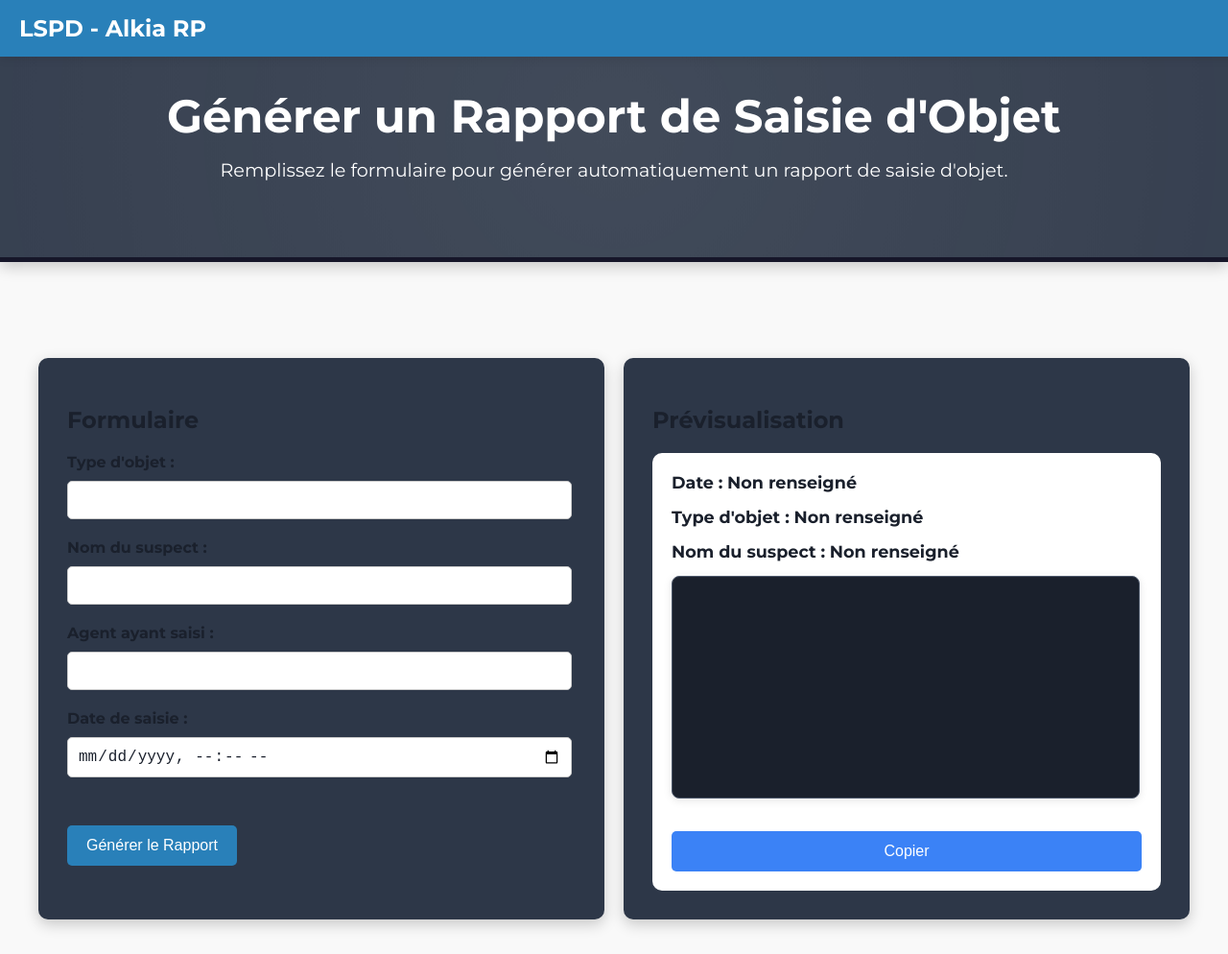
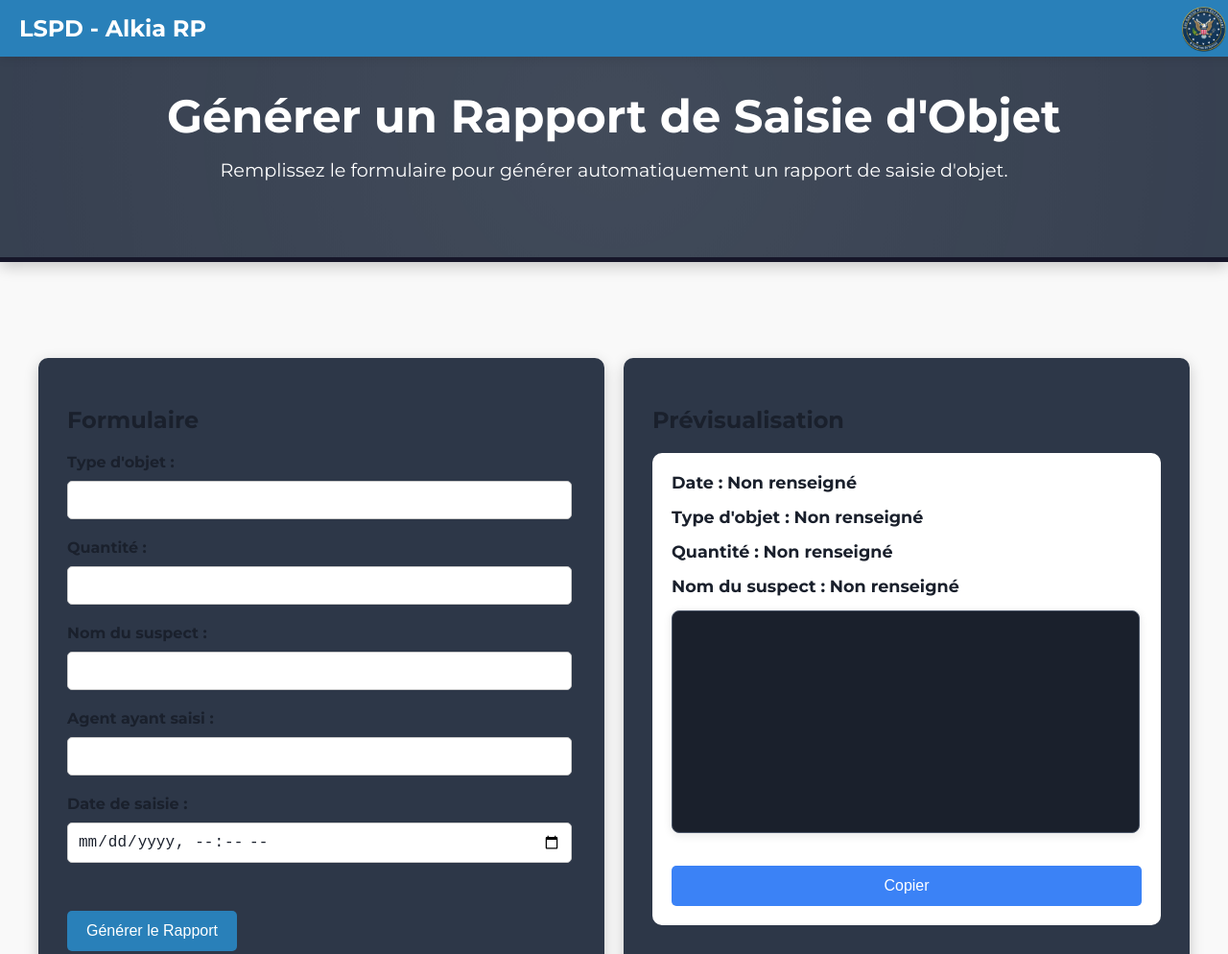
Before and after one commit to GOPICS0U/Centre-de-Controle-LSPD, a plain HTML site: page saisie.html in a window 1280 px wide. Shown: the top 994 px of the page at 96% size. Drawn offline with Linux system fonts and the light colour scheme.

Commit message:
Add files via upload

```diff
--- a/saisie.html
+++ b/saisie.html
@@ -80,6 +80,13 @@
             100% {
                 transform: rotate(360deg);
             }
+        }
+
+        #logo {
+            position: absolute;
+            right:3%;
+            top:0,05;
+            width: 50px;
         }
 
         .form-container {
@@ -212,6 +219,7 @@
     <!-- Navigation -->
     <nav>
         <div class="logo">LSPD - Alkia RP</div>
+        <img src="logo.png" alt= "logo-lspd" id="logo"/>
     </nav>
 
     <!-- Header -->
@@ -229,6 +237,10 @@
                 <div class="form-group">
                     <label for="objectType">Type d'objet :</label>
                     <input type="text" id="objectType" name="objectType" required>
+                </div>
+                <div class="form-group">
+                    <label for="amount">Quantité :</label>
+                    <input type="number" id="amount" name="amount" required>
                 </div>
                 <div class="form-group">
                     <label for="suspectName">Nom du suspect :</label>
@@ -252,6 +264,7 @@
             <div class="preview-container">
                 <div class="preview-item"><span>Date :</span> <span id="previewDate">Non renseigné</span></div>
                 <div class="preview-item"><span>Type d'objet :</span> <span id="previewObjectType">Non renseigné</span></div>
+                <div class="preview-item"><span>Quantité :</span> <span id="previewAmount">Non renseigné</span></div>
                 <div class="preview-item"><span>Nom du suspect :</span> <span id="previewSuspect">Non renseigné</span></div>
                 <textarea id="reportPreviewText" class="preview-textarea" readonly></textarea>
                 <button class="btn-copy" onclick="copyText()">Copier</button>
@@ -265,6 +278,7 @@
 
         function updatePreview() {
             const objectType = document.getElementById('objectType').value || "Non renseigné";
+            const amount = document.getElementById('amount').value || "Non renseigné";
             const suspectName = document.getElementById('suspectName').value || "Non renseigné";
             const seizingAgent = document.getElementById('seizingAgent').value || "Non renseigné";
             const objectDate = document.getElementById('objectDate').value;
@@ -272,12 +286,14 @@
 
             document.getElementById('previewDate').textContent = formattedDate;
             document.getElementById('previewObjectType').textContent = objectType;
+            document.getElementById('previewAmount').textContent = amount;
             document.getElementById('previewSuspect').textContent = suspectName;
 
             document.getElementById('reportPreviewText').value = `
 ▬▬▬▬▬▬▬▬▬▬▬▬▬▬▬▬▬▬▬▬▬▬▬▬▬▬▬
 🗓️ Date : ${formattedDate}
 💉 Type d'objet : ${objectType}
+📦 Quantité : ${amount}
 👤 Nom du suspect : ${suspectName}
 👮‍♂️ Agent ayant saisi : ${seizingAgent}
 ▬▬▬▬▬▬▬▬▬▬▬▬▬▬▬▬▬▬▬▬▬▬▬▬▬▬▬
```
